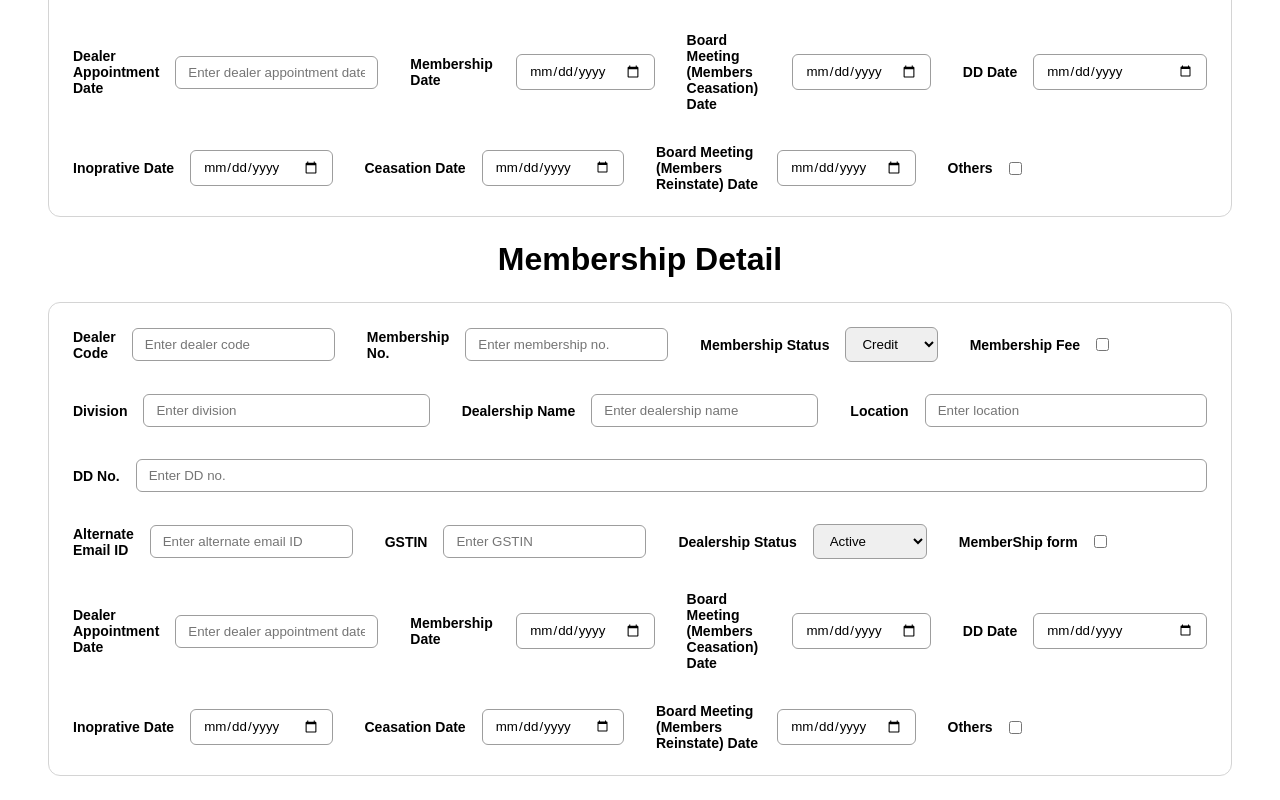
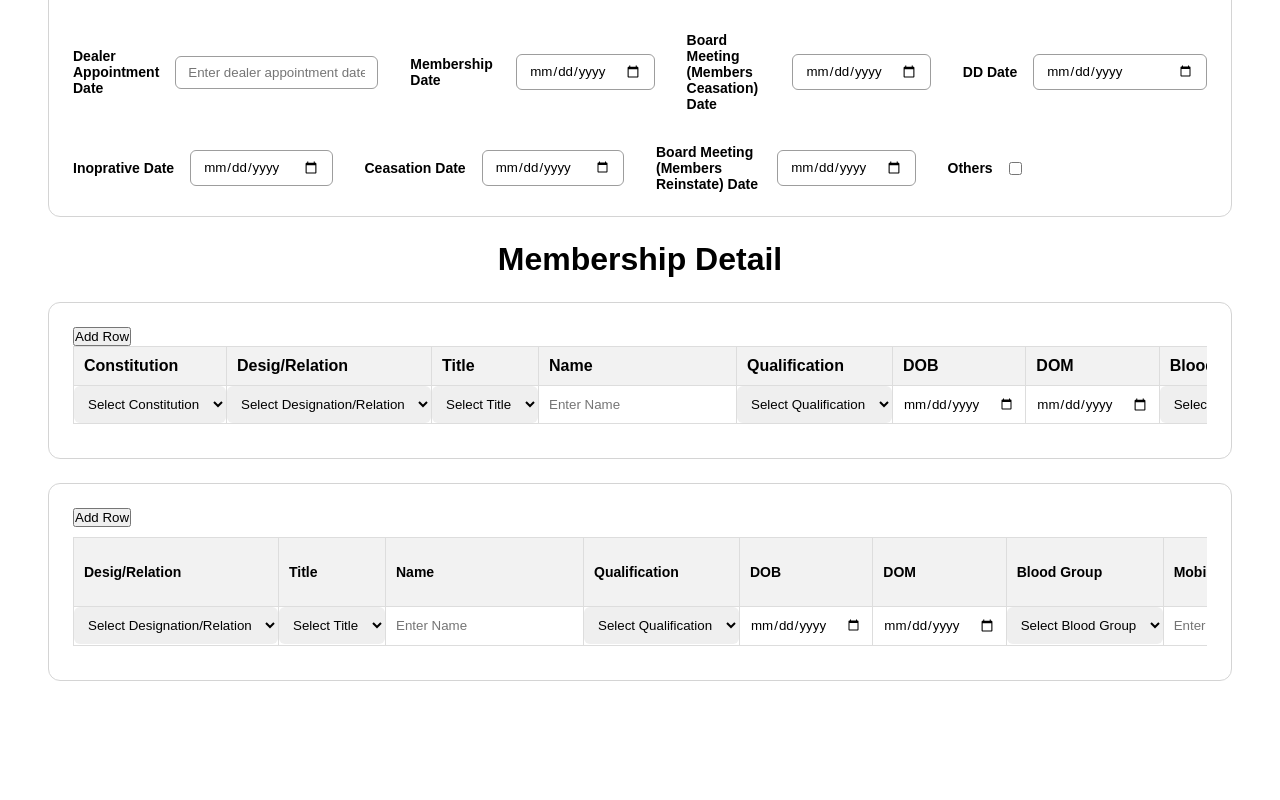
Before and after one commit to TechVanch-Innovations/infogen-form-frontend, a React (Create React App) app: page / in a window 1280 px wide. Shown: the part 342-1142 px from the top of the page. After the commit the page ends 1047 px from the top, so only its background shows below. Built offline with nearby package versions, Linux system fonts and the light colour scheme.

Commit message:
first commit

```diff
--- a/src/App.js
+++ b/src/App.js
@@ -1,11 +1,13 @@
-// import MemeberDirectory from "./components/MemberDirectory";
+import FamilyDetail from "./components/FamilyDetail";
+import MemeberDirectory from "./components/MemberDirectory";
 import MembershipDetail from "./components/MembershipDetail";
 
 function App() {
   return (
     <div className="App">
       <MembershipDetail />
-      <MembershipDetail />
+      <MemeberDirectory />
+      <FamilyDetail />
     </div>
   );
 }
--- /dev/null
+++ b/src/components/FamilyDetail/index.js
@@ -0,0 +1,104 @@
+import InputField from "../Form/Input";
+import SelectField from "../Form/Select";
+import styles from "./style.module.scss";
+import { useState } from "react";
+import { familyData } from "../../utils/familyData";
+
+const initialFormData = {
+  desigRelation: "",
+  title: "",
+  name: "",
+  qualification: "",
+  dob: "",
+  dom: "",
+  bloodGroup: "",
+  mobileNo: "",
+  emailId: "",
+  resAdd: "",
+  resPhone: "",
+  involmentInBusiness: "",
+  since: "",
+  status: "",
+};
+
+const FamilyDetail = () => {
+  const [formData, setFormData] = useState([initialFormData]);
+  const handleChange = (name, value, index) => {
+    const newData = [...formData];
+    newData[index] = { ...newData[index], [name]: value };
+    setFormData(newData);
+  };
+  const handleAddRow = () => {
+    setFormData([...formData, { ...initialFormData }]);
+  };
+  return (
+    <div className={styles["family__detail"]}>
+      {/* <h1>Membership Detail</h1> */}
+      <div className={styles["family__detail__container"]}>
+        <button onClick={handleAddRow} className={styles["add__row__button"]}>
+          Add Row
+        </button>
+        <div className={styles["table__container"]}>
+          <table className={styles.table}>
+            <thead>
+              <tr>
+                {familyData.map((header, index) => (
+                  <th key={index}>{header.label}</th>
+                ))}
+              </tr>
+            </thead>
+            <tbody>
+              {formData.map((data, rowIndex) => (
+                <tr key={rowIndex}>
+                  {familyData.map((header, colIndex) => (
+                    <td key={colIndex} className={styles.table__cell}>
+                      {header.type === "select" ? (
+                        <SelectField
+                          label=""
+                          name={header.name}
+                          value={data[header.name]}
+                          onChange={(e) =>
+                            handleChange(header.name, e.target.value, rowIndex)
+                          }
+                          options={header.options}
+                        />
+                      ) : header.type === "text" ||
+                        header.type === "email" ||
+                        header.type === "date" ? (
+                        <InputField
+                          type={header.type}
+                          name={header.name}
+                          placeholder={`Enter ${header.label}`}
+                          value={data[header.name]}
+                          inputClassName={styles["input"]}
+                          onChange={(e) =>
+                            handleChange(header.name, e.target.value, rowIndex)
+                          }
+                        />
+                      ) : // <FormInput
+                      //   label=""
+                      //   type={header.type}
+                      //   name={header.name}
+                      //   placeholder={`Enter ${header.label}`}
+                      //   value={data[header.name]}
+                      //   onChange={(e) =>
+                      //     handleChange(header.name, e.target.value, rowIndex)
+                      //   }
+                      // />
+                      header.type === "button" ? (
+                        <button className={styles.button}>Click on</button>
+                      ) : (
+                        <></>
+                      )}
+                    </td>
+                  ))}
+                </tr>
+              ))}
+            </tbody>
+          </table>
+        </div>
+      </div>
+    </div>
+  );
+};
+export default FamilyDetail;
--- /dev/null
+++ b/src/components/FamilyDetail/style.module.scss
@@ -0,0 +1,65 @@
+.family__detail {
+  display: flex;
+  flex-direction: column;
+  gap: 24px;
+  margin-block: 24px;
+
+  h1 {
+    text-align: center;
+    font-weight: 700;
+  }
+
+  &__container {
+    border: 1px solid rgb(212, 212, 212);
+    border-radius: 12px;
+    margin: 0 48px;
+    padding: 24px;
+    .add__row__button {
+      margin-bottom: 10px;
+    }
+    .table__container {
+      height: 100%;
+      overflow-y: auto;
+      overflow-x: auto;
+
+      .table {
+        width: 100%;
+        border-collapse: collapse;
+        margin-bottom: 10px;
+        th {
+          background-color: #f2f2f2;
+          border: 1px solid #ddd;
+          padding: 10px;
+          text-align: left;
+          font-size: 14px;
+          &:last-child {
+            min-width: 70px !important;
+            // padding: 0;
+          }
+        }
+        &__cell {
+          border: 1px solid #ddd;
+          input {
+            // border: none;
+            // padding: 10px;
+          }
+          select {
+            border: none;
+            padding: 10px;
+          }
+          .button {
+            padding-left: 10px;
+            border: none;
+            background-color: transparent;
+            cursor: pointer;
+            color: blue;
+          }
+        }
+      }
+    }
+  }
+}
+.input {
+  border: none;
+  padding: 10px;
+}
--- a/src/components/MembershipDetail/index.js
+++ b/src/components/MembershipDetail/index.js
@@ -56,7 +56,7 @@ const MembershipDetail = () => {
                         placeholder={field.placeholder}
                         name={field.name}
                         value={formData[field.name] || ""}
-                        type={field.type || "text"} // Ensure to handle type for checkboxes
+                        type={field.type || "text"}
                         onChange={(e) =>
                           handleChange(field.name, e.target.value)
                         }
--- a/src/index.css
+++ /dev/null
@@ -1,13 +0,0 @@
-body {
-  margin: 0;
-  font-family: -apple-system, BlinkMacSystemFont, 'Segoe UI', 'Roboto', 'Oxygen',
-    'Ubuntu', 'Cantarell', 'Fira Sans', 'Droid Sans', 'Helvetica Neue',
-    sans-serif;
-  -webkit-font-smoothing: antialiased;
-  -moz-osx-font-smoothing: grayscale;
-}
-
-code {
-  font-family: source-code-pro, Menlo, Monaco, Consolas, 'Courier New',
-    monospace;
-}
--- /dev/null
+++ b/src/utils/familyData.js
@@ -0,0 +1,80 @@
+export const familyData = [
+  {
+    label: "Desig/Relation",
+    name: "desigRelation",
+    type: "select",
+    options: [
+      { value: "", label: "Select Designation/Relation" },
+      { value: "Designation1", label: "Designation1" },
+      { value: "Designation2", label: "Designation2" },
+    ],
+  },
+  {
+    label: "Title",
+    name: "title",
+    type: "select",
+    options: [
+      { value: "", label: "Select Title" },
+      { value: "Title1", label: "Title1" },
+      { value: "Title2", label: "Title2" },
+    ],
+  },
+  { label: "Name", name: "name", type: "text" },
+  {
+    label: "Qualification",
+    name: "qualification",
+    type: "select",
+    options: [
+      { value: "", label: "Select Qualification" },
+      { value: "Qualification1", label: "Qualification1" },
+      { value: "Qualification2", label: "Qualification2" },
+    ],
+  },
+  {
+    label: "DOB",
+    name: "dob",
+    type: "date",
+  },
+  {
+    label: "DOM",
+    name: "dom",
+    type: "date",
+  },
+  {
+    label: "Blood Group",
+    name: "bloodGroup",
+    type: "select",
+    options: [
+      { value: "", label: "Select Blood Group" },
+      { value: "A+", label: "A+" },
+      { value: "B+", label: "B+" },
+      { value: "O+", label: "O+" },
+      { value: "AB+", label: "AB+" },
+    ],
+  },
+  { label: "Mobile No.", name: "mobileNo", type: "text" },
+  { label: "Email id", name: "emailId", type: "email" },
+  { label: "Res. Add.", name: "resAdd", type: "text" },
+  { label: "Res. Phone", name: "resPhone", type: "text" },
+  {
+    label: "Involment in Business",
+    name: "involmentInBusiness",
+    type: "select",
+    options: [
+      { value: "", label: "Select " },
+      { value: "Active", label: "Active" },
+      { value: "Inactive", label: "Inactive" },
+    ],
+  },
+  { label: "Since(year)", name: "since", type: "text" },
+  {
+    label: "Status",
+    name: "status",
+    type: "select",
+    options: [
+      { value: "", label: "Select " },
+      { value: "Active", label: "Active" },
+      { value: "Inactive", label: "Inactive" },
+    ],
+  },
+];
```
